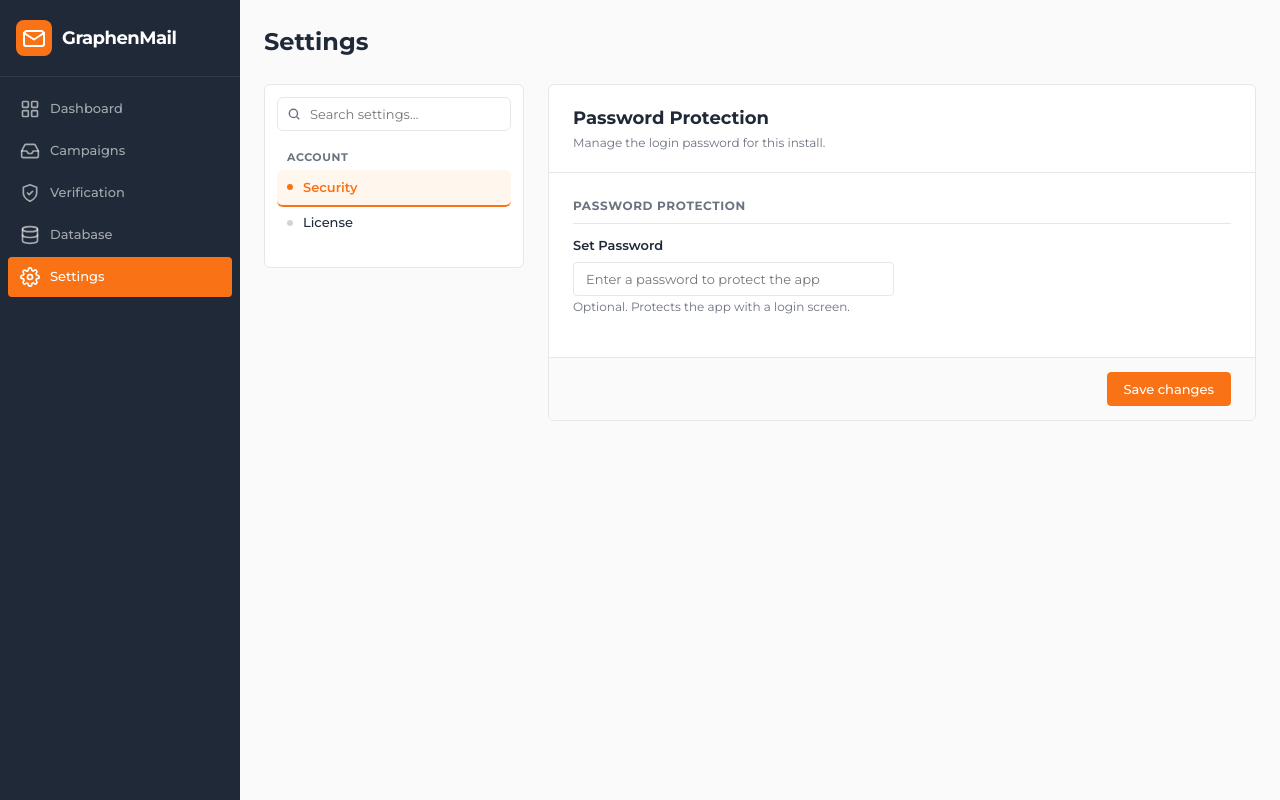
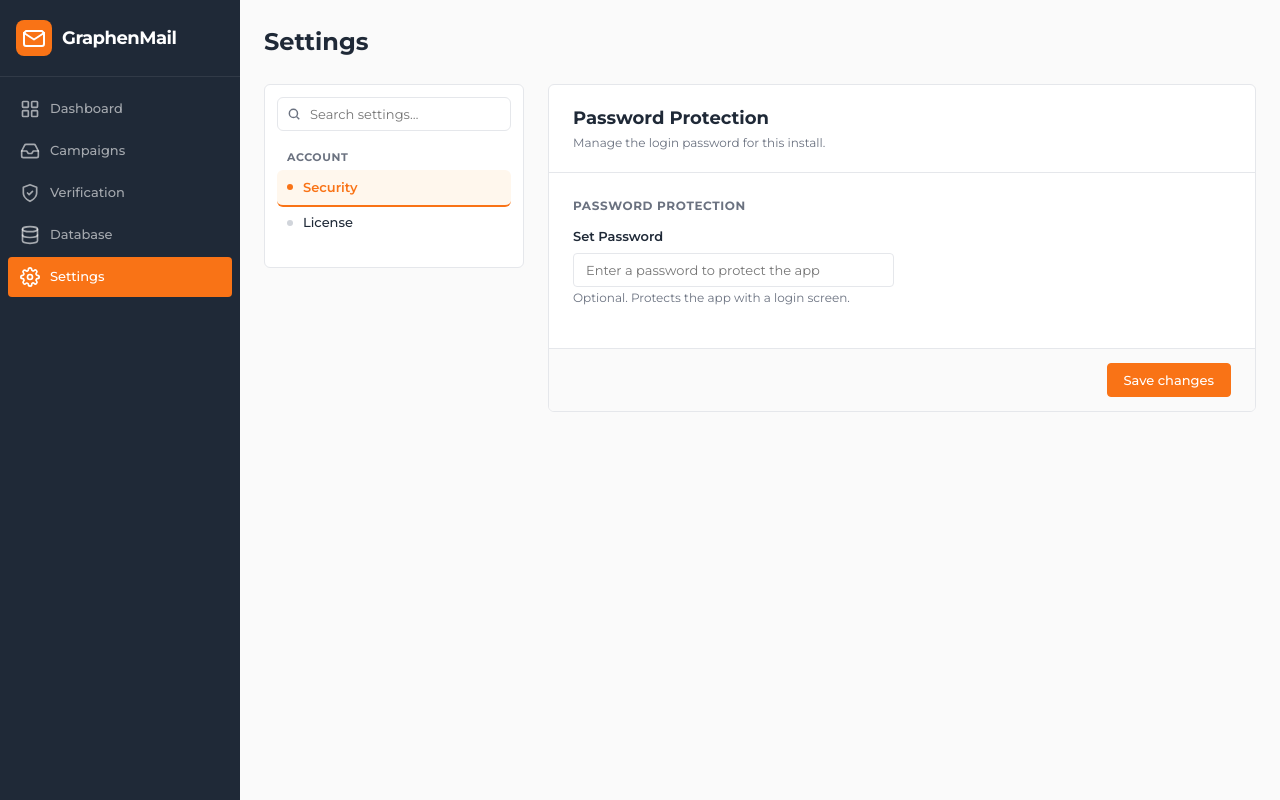
Before and after one commit to Vopwe/MailV2, a Python web app: template web/templates/settings.html in a window 1280 px wide. Run offline with Jinja, Linux system fonts and the light colour scheme; the template is opened without the code that fills it, so the values that code supplies are empty.

Commit message:
feat(settings): two-column rail+pane layout
Left rail groups (Scraping, Verification, Account, System) with live
search. Right pane has header with section title/hint, scrollable body,
and sticky save footer. Removed underline stripe from section titles —
dot indicator + muted label is enough. Admin gating preserved: users
see only Security and License; admin sees every group.

```diff
--- a/web/templates/settings.html
+++ b/web/templates/settings.html
@@ -31,7 +31,7 @@
 
   .settings-section { margin-bottom: 28px; }
   .settings-section:last-child { margin-bottom: 0; }
-  .settings-section-title { font-size: 12px; font-weight: 700; text-transform: uppercase; letter-spacing: .6px; color: var(--text-muted); margin-bottom: 12px; padding-bottom: 8px; border-bottom: 1px solid var(--border); }
+  .settings-section-title { font-size: 12px; font-weight: 700; text-transform: uppercase; letter-spacing: .6px; color: var(--text-muted); margin-bottom: 12px; }
 
   .settings-panel { display: none; }
   .settings-panel.active { display: block; }
```
